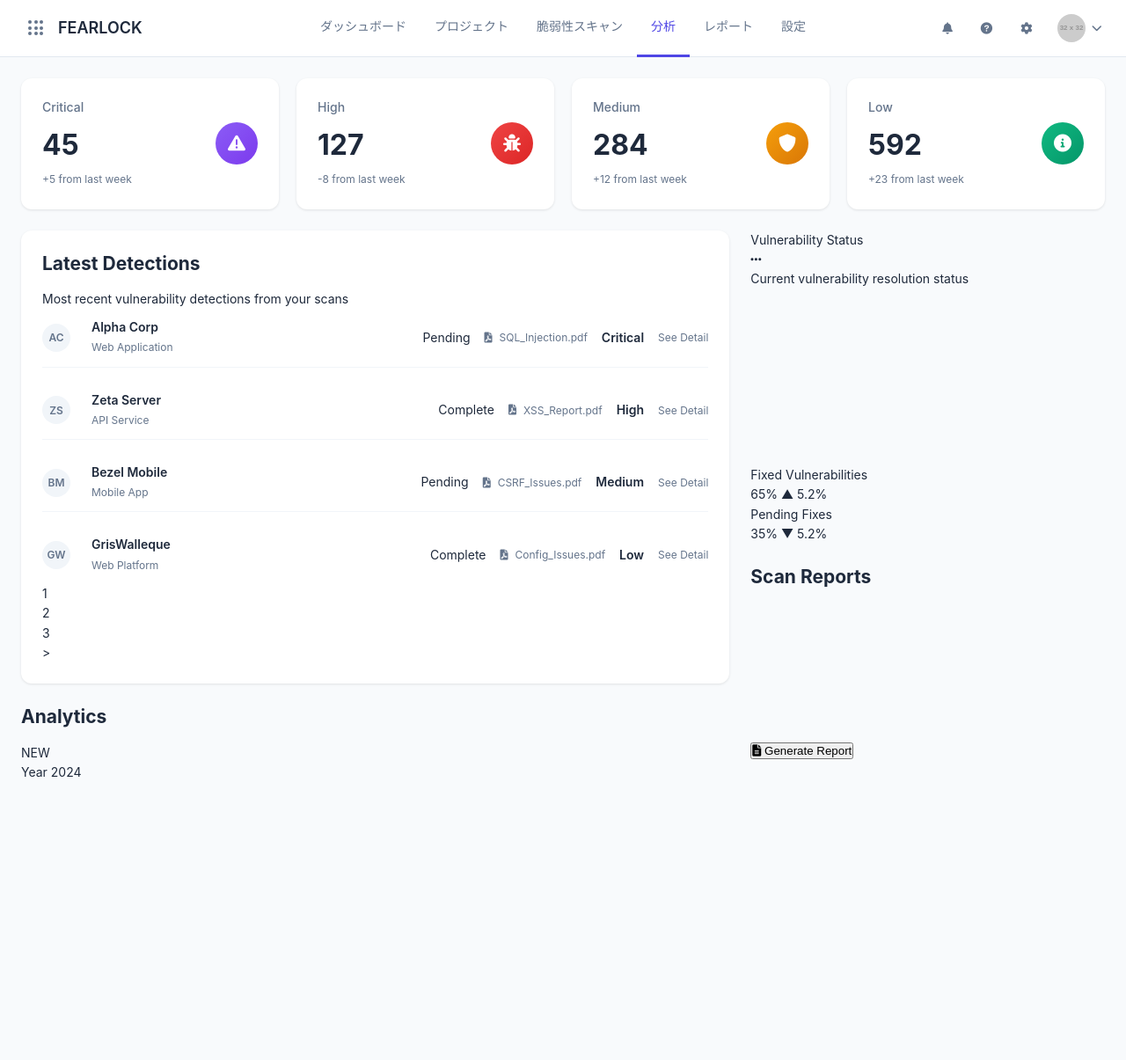
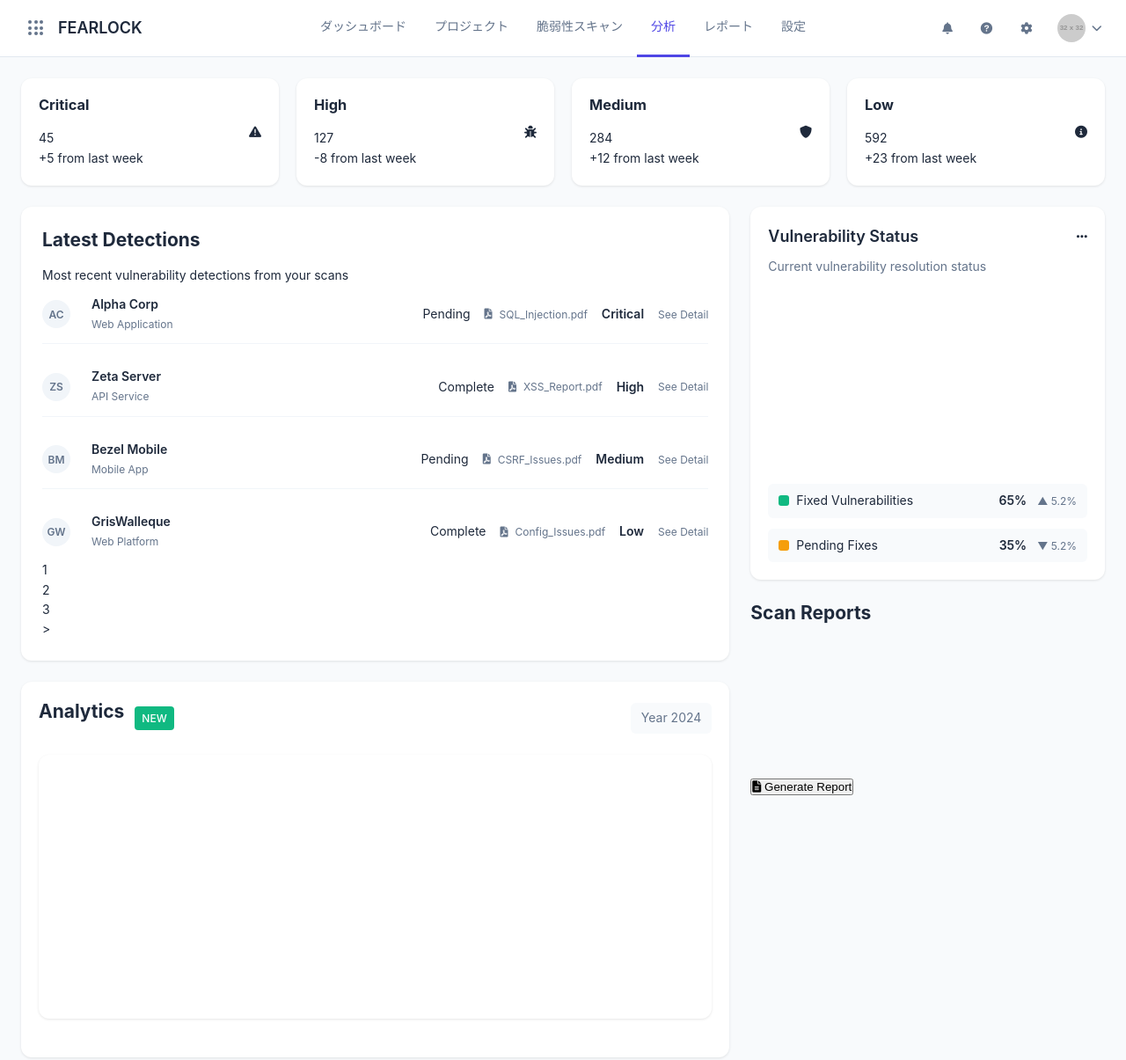
Before and after one commit to fearlockers/fearlock, a website: page frontend/analysis.html in a window 1280 px wide. Shown: the whole page at 88% size. Before the commit the page ends 1070 px from the top, so only its background shows below. Drawn offline with nearby package versions, Linux system fonts and the light colour scheme; placeholder pictures from the web are drawn by us.

Commit message:
fix: 分析画面のCSSを改善

```diff
--- a/frontend/style.css
+++ b/frontend/style.css
@@ -2960,17 +2960,19 @@ img {
     background: #f8fafc;
     min-height: 100vh;
     padding: 24px;
+    overflow-x: hidden;
 }
 
 .analysis-container {
     max-width: 1400px;
     margin: 0 auto;
-}
-
-/* 分析画面統計カードセクション */
+    width: 100%;
+}
+
+/* 分析画面の統計カードグリッド修正 */
 .analysis-stats-grid {
     display: grid;
-    grid-template-columns: repeat(4, 1fr);
+    grid-template-columns: repeat(auto-fit, minmax(240px, 1fr));
     gap: 20px;
     margin-bottom: 24px;
 }
@@ -2978,58 +2980,203 @@ img {
 .analysis-stat-card {
     background: white;
     border-radius: 12px;
-    padding: 24px;
+    padding: 20px;
     box-shadow: 0 1px 3px rgba(0, 0, 0, 0.1);
     display: flex;
     justify-content: space-between;
     align-items: center;
+    transition: transform 0.2s ease;
+}
+
+.analysis-stat-card:hover {
+    transform: translateY(-2px);
+}
+
+/* チャートコンテナの修正 */
+.analysis-chart-container {
+    background: white;
+    border-radius: 12px;
+    padding: 20px;
+    box-shadow: 0 1px 3px rgba(0, 0, 0, 0.1);
+    margin-bottom: 24px;
+    min-height: 300px;
+    position: relative;
+}
+
+.analysis-chart-container canvas {
+    max-width: 100%;
+    height: auto !important;
+}
+
+/* レスポンシブ対応の強化 */
+@media (max-width: 1024px) {
+    .analysis-main-grid {
+        grid-template-columns: 1fr;
+        gap: 24px;
+    }
+
+    .analysis-stats-grid {
+        grid-template-columns: repeat(2, 1fr);
+    }
+}
+
+@media (max-width: 768px) {
+    .analysis-main {
+        padding: 16px;
+    }
+
+    .analysis-stats-grid {
+        grid-template-columns: 1fr;
+    }
+
+    .analysis-stat-card {
+        padding: 16px;
     }
 
     .analysis-stat-content h3 {
-    color: #64748b;
         font-size: 14px;
-    font-weight: 500;
-    margin: 0 0 8px 0;
     }
 
     .analysis-stat-number {
-    font-size: 32px;
-    font-weight: 700;
+        font-size: 24px;
+    }
+
+    .analysis-chart-container {
+        padding: 16px;
+        min-height: 250px;
+    }
+
+    .detections-list-analysis {
+        overflow-x: auto;
+    }
+
+    .detection-item-analysis {
+        padding: 12px;
+        grid-template-columns: 40px 1fr auto;
+        gap: 12px;
+    }
+
+    .detection-file-analysis,
+    .detection-severity-analysis {
+        display: none;
+    }
+}
+
+/* チャートレジェンドの修正 */
+.analysis-chart-legend {
+    display: flex;
+    flex-direction: column;
+    gap: 12px;
+    margin-top: 16px;
+}
+
+.analysis-legend-item {
+    display: flex;
+    justify-content: space-between;
+    align-items: center;
+    padding: 8px 12px;
+    background: #f8fafc;
+    border-radius: 6px;
+}
+
+.analysis-legend-left {
+    display: flex;
+    align-items: center;
+    gap: 8px;
+}
+
+.analysis-legend-color {
+    width: 12px;
+    height: 12px;
+    border-radius: 3px;
+}
+
+.analysis-legend-color.fixed {
+    background-color: #10b981;
+}
+
+.analysis-legend-color.pending {
+    background-color: #f59e0b;
+}
+
+.analysis-legend-percentage {
+    font-weight: 600;
     color: #1e293b;
-    margin: 0;
-}
-
-.analysis-stat-change {
+}
+
+.analysis-legend-change {
     font-size: 12px;
     color: #64748b;
-    margin: 4px 0 0 0;
-}
-
-.analysis-stat-icon {
-    width: 48px;
-    height: 48px;
-    border-radius: 50%;
-    display: flex;
-    align-items: center;
-    justify-content: center;
-    font-size: 20px;
+    margin-left: 8px;
+}
+
+/* アナリティクスセクションの改善 */
+.analysis-analytics-section {
+    background: white;
+    border-radius: 12px;
+    padding: 20px;
+    box-shadow: 0 1px 3px rgba(0, 0, 0, 0.1);
+}
+
+.analytics-header {
+    display: flex;
+    align-items: center;
+    gap: 12px;
+    margin-bottom: 20px;
+}
+
+.analytics-badge {
+    background: #10b981;
     color: white;
-}
-
-.analysis-stat-icon.critical {
-    background: linear-gradient(135deg, #8b5cf6, #7c3aed);
-}
-
-.analysis-stat-icon.high {
-    background: linear-gradient(135deg, #ef4444, #dc2626);
-}
-
-.analysis-stat-icon.medium {
-    background: linear-gradient(135deg, #f59e0b, #d97706);
-}
-
-.analysis-stat-icon.low {
-    background: linear-gradient(135deg, #10b981, #059669);
+    padding: 4px 8px;
+    border-radius: 4px;
+    font-size: 12px;
+    font-weight: 500;
+}
+
+.year-selector {
+    margin-left: auto;
+    padding: 6px 12px;
+    background: #f8fafc;
+    border-radius: 6px;
+    font-size: 14px;
+    color: #64748b;
+    cursor: pointer;
+}
+
+/* データビューセクションの改善 */
+.data-view {
+    background: white;
+    border-radius: 12px;
+    padding: 20px;
+    box-shadow: 0 1px 3px rgba(0, 0, 0, 0.1);
+}
+
+.data-view-header {
+    display: flex;
+    justify-content: space-between;
+    align-items: center;
+    margin-bottom: 8px;
+}
+
+.data-view-title {
+    font-size: 18px;
+    font-weight: 600;
+    color: #1e293b;
+}
+
+.data-view-subtitle {
+    font-size: 14px;
+    color: #64748b;
+    margin-bottom: 20px;
+}
+
+.donut-chart-container {
+    position: relative;
+    width: 100%;
+    max-width: 300px;
+    margin: 0 auto;
+    aspect-ratio: 1;
 }
 
 /* 分析画面メインコンテンツレイアウト */
```
Lines whose indentation alone changed are shown as unchanged.
